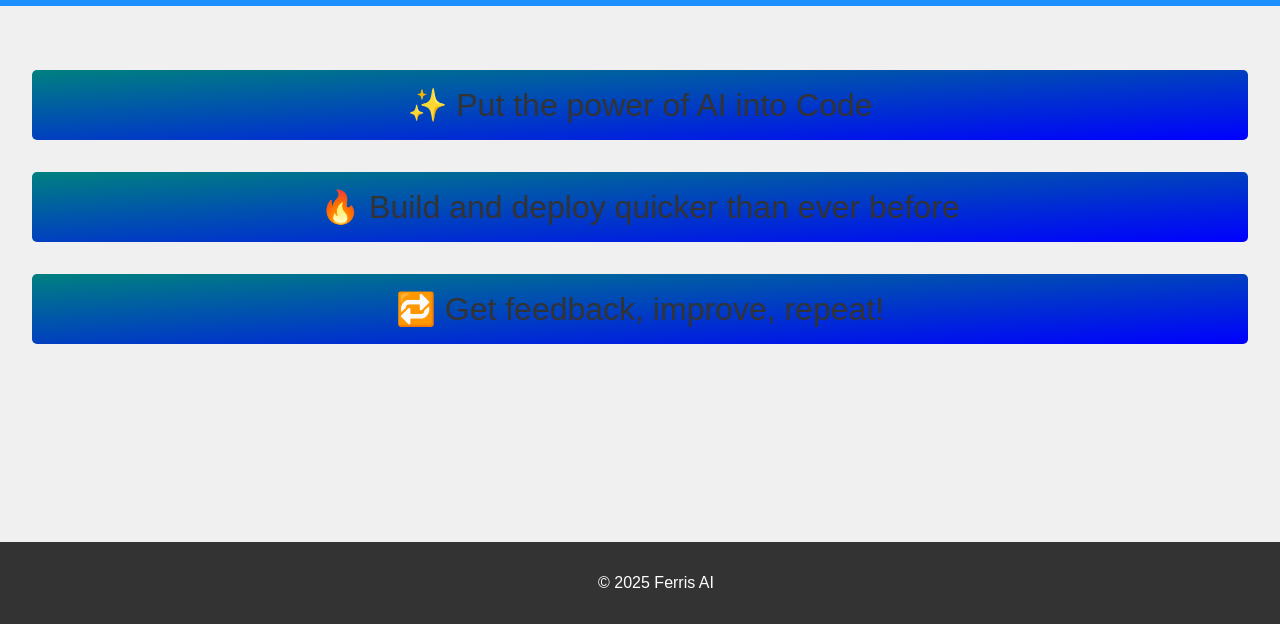
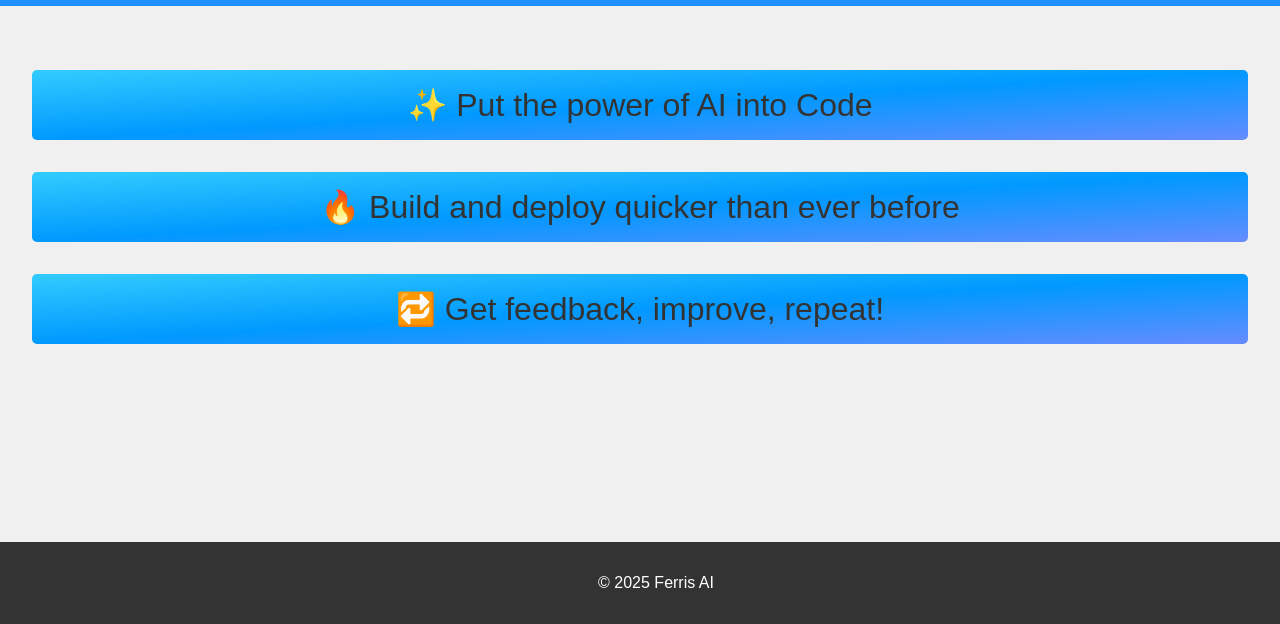
Before and after one commit to harry1280-09/Jeff.AI, a plain HTML site: page index.html in a window 1280 px wide. Shown: the part 176-800 px from the top of the page. Drawn offline with Linux system fonts and the light colour scheme.

Commit message:
Update style.css

```diff
--- a/style.css
+++ b/style.css
@@ -110,7 +110,7 @@ pre {
  .homepage-text {
     font-size: 2rem;
     color: #333;
-    background-image: linear-gradient(to bottom right, teal, blue);
+    background-image: linear-gradient(to bottom right, #33ccff, #0099ff, #668cff);
     padding: 1rem;
     border-radius: 5px;
 }
```
